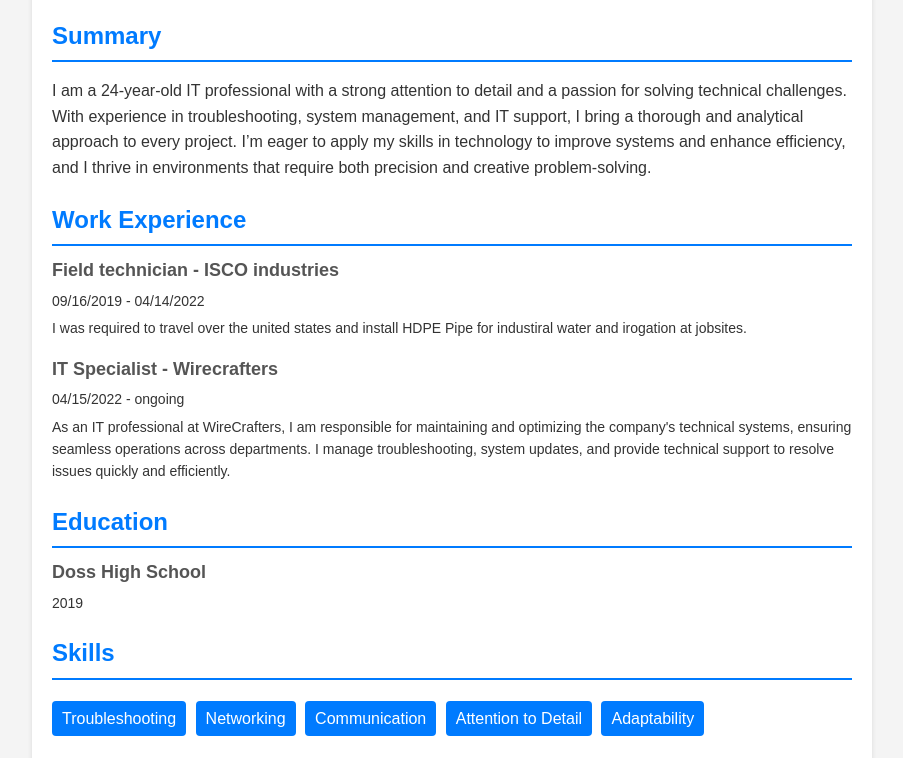
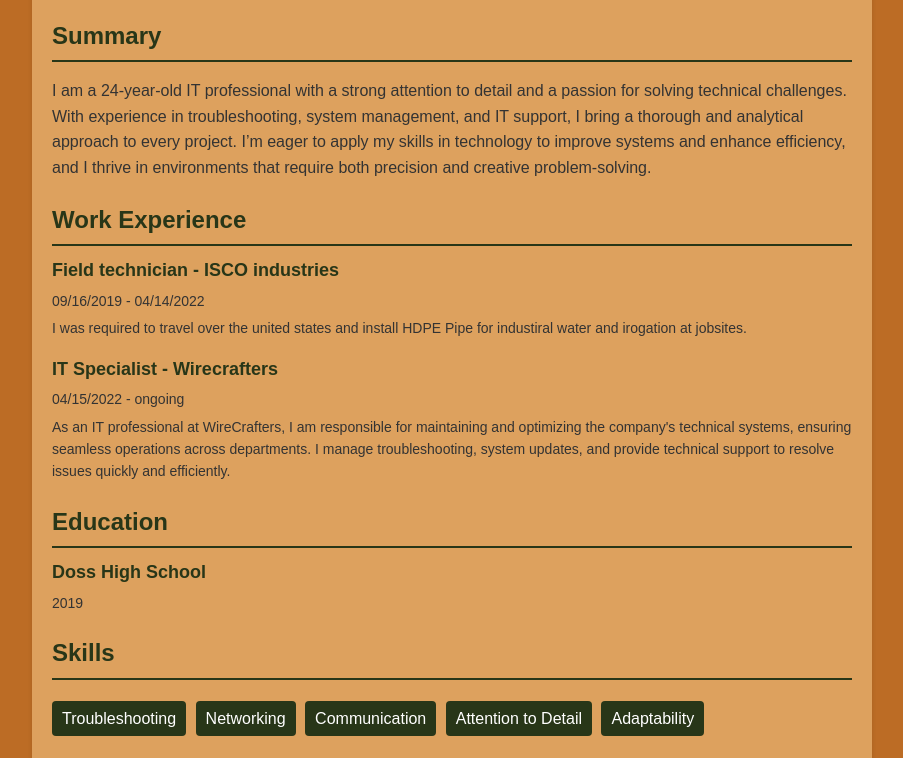
Before and after one commit to Kingjaxs/Kingjaxs.github.io, a plain HTML site: page index.html in a window 1280 px wide. Shown: the part 124-882 px from the top of the page, without its empty margins (188-1091 px from the left). Drawn offline with Linux system fonts and the light colour scheme.

Commit message:
Added css to resume

```diff
--- a/index.html
+++ b/index.html
@@ -13,19 +13,19 @@
             margin: 0;
             padding: 0;
             color: #333;
-            background-color: #f4f4f4;
+            background-color: #bc6c25;
         }
         .container {
             max-width: 800px;
             margin: 20px auto;
             padding: 20px;
-            background: #fff;
+            background: #dda15e;
             border-radius: 8px;
             box-shadow: 0 2px 5px rgba(0, 0, 0, 0.1);
         }
         h1,
         h2 {
-            color: #007bff;
+            color: #283618;
         }
         .header {
             text-align: center;
@@ -38,7 +38,7 @@
             font-size: 14px;
         }
         .contact a {
-            color: #007bff;
+            color: #606C38;
             text-decoration: none;
         }
         .section {
@@ -46,7 +46,7 @@
         }
         .section h2 {
             margin-bottom: 10px;
-            border-bottom: 2px solid #007bff;
+            border-bottom: 2px solid #283618;
             padding-bottom: 5px;
         }
         .item {
@@ -55,7 +55,7 @@
         .item h3 {
             margin: 0;
             font-size: 18px;
-            color: #555;
+            color: #283618;
         }
         .item p {
             margin: 5px 0;
@@ -67,7 +67,7 @@
         }
         .skills ul li {
             display: inline-block;
-            background: #007bff;
+            background: #283618;
             color: #fff;
             padding: 5px 10px;
             margin: 5px 5px 5px 0;
```
